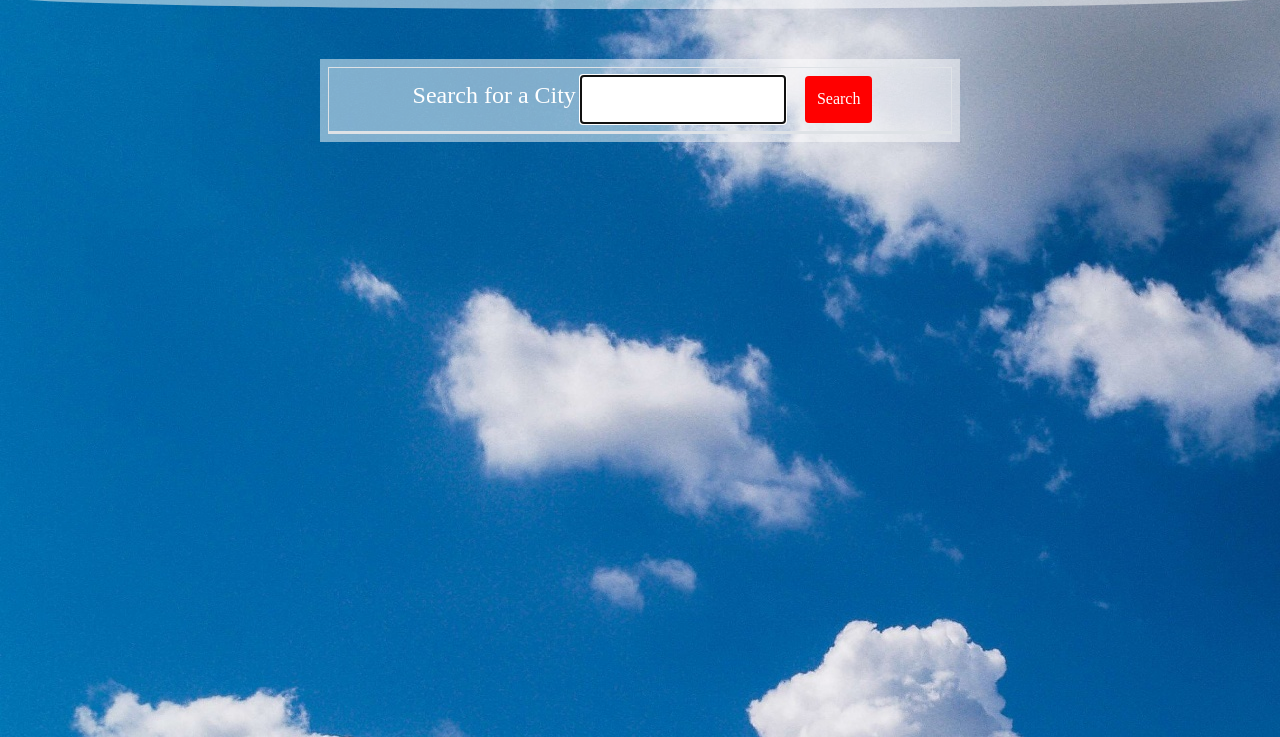
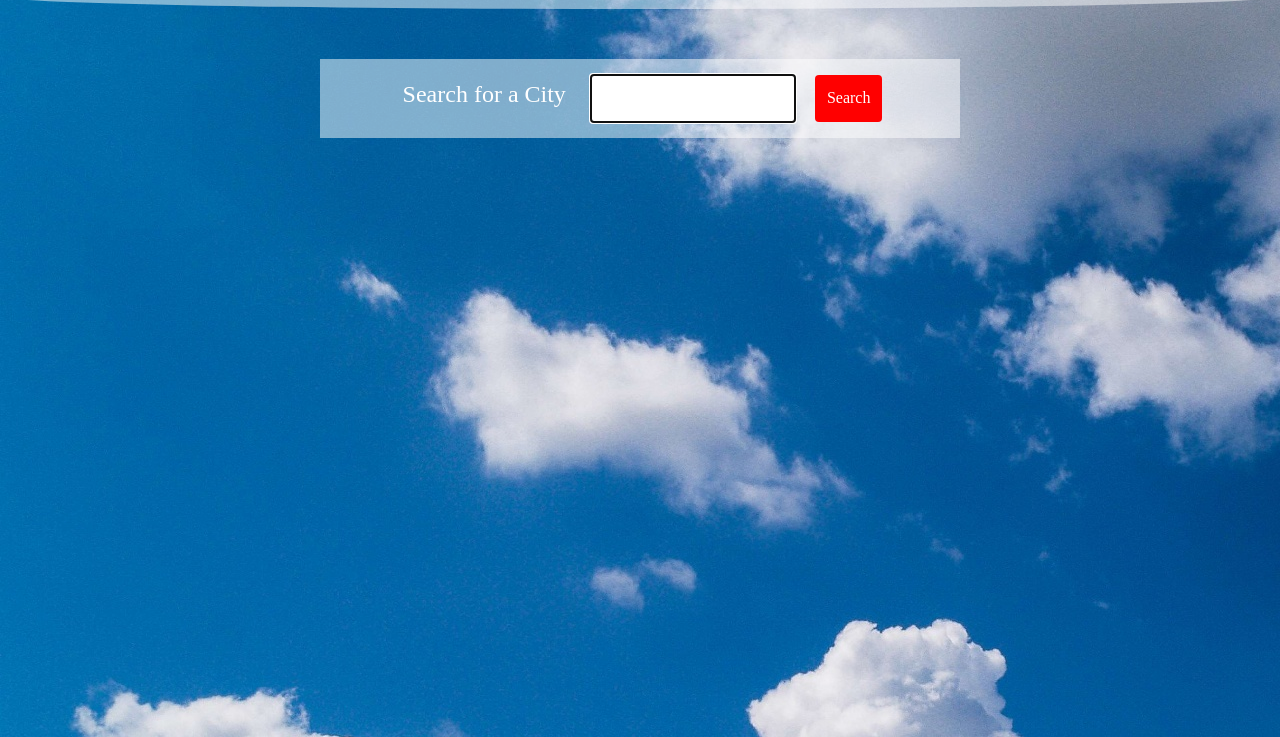
Before and after one commit to Lloret82/Weather_Forecast, a plain HTML site: page index.html in a window 1280 px wide. Shown: the part 63-800 px from the top of the page. Drawn offline with nearby package versions, Linux system fonts and the light colour scheme; a web font is replaced by a local one.

Commit message:
js updated

```diff
--- a/index.html
+++ b/index.html
@@ -15,13 +15,13 @@
     </header>
     <main class="container-fluid main-cont">
         <div class = "row">
-            <div class="col-6 col-md-6 col-sm-10 p-2 search-column search">
-                <form class = "border p-2 form-city d-flex justify-content-center" id = "city-search-form">
-                    <h4>Search for a City</h2>
+            <div class="col-6 p-2 search-column search">
+                <form class = "p-2 form-city d-flex justify-content-center" id = "city-search-form">
+                    <h4>Search for a City</h4>
                     <input id="city" type = "text" autofocus = "true" class = "form-input"/>
                     <button class = "btn btn-primary" type = "submit">Search</button>
                 </form>
-                <div class = "past-search border" id = "past-search-buttons"></div>
+                <div class = "past-search" id = "past-search-buttons"></div>
             </div>
             <div class="col-12 col-md-9">
                 <div class = "row  selected-city" id = "current-forecast">
@@ -38,7 +38,7 @@
         </div>
     </main>
     <script src="https://cdnjs.cloudflare.com/ajax/libs/jquery/3.4.1/jquery.min.js"></script>
-    <script src="https://cdnjs.cloudflare.com/ajax/libs/twitter-bootstrap/4.3.1/js/bootstrap.min.js"></script>
+    <script src="https://cdnjs.cloudflare.com/ajax/libs/twitter-bootstrap/4.6.0/js/bootstrap.min.js"></script>
     <script src="https://cdnjs.cloudflare.com/ajax/libs/moment.js/2.27.0/moment.min.js"></script>
     <script src="./script.js"></script>
 </body>
--- a/style.css
+++ b/style.css
@@ -2,9 +2,8 @@
 
 
 body{
-
+    width: 100%;
     background-image: url(./sky2.jpg);
-    align-content: center;
     font-family: 'New Tegomin', serif;
 }
 
@@ -31,7 +30,6 @@ body{
 
 }
 .search-column{
-    /* background-image: linear-gradient(to right, white,black); */
     background-color: rgba(255,255,255,0.5);
     margin: 0 auto;
     color: white;
@@ -39,6 +37,7 @@ body{
 
 .form-city h4{
     padding: 5px;
+    margin-right: 20px;
 }
 .btn{
     margin-left: 20px;
@@ -62,7 +61,10 @@ body{
 }
 
 #searched-city{
-    text-align: center;
+    display: flex;
+    flex-direction: row;
+    flex-basis: auto;
+    justify-content: center;
     text-transform: uppercase;
     padding: 50px;
 }
@@ -73,9 +75,7 @@ body{
 }
 
 
-/* .card-body{
-    flex:auto
-} */
+
 
 span.severe{
     padding: 3px;
@@ -94,3 +94,8 @@ span.favorable{
     background-color: green;
     color:black;
 }
+
+.row{
+    display: flex;
+    justify-content: center;
+}
```
